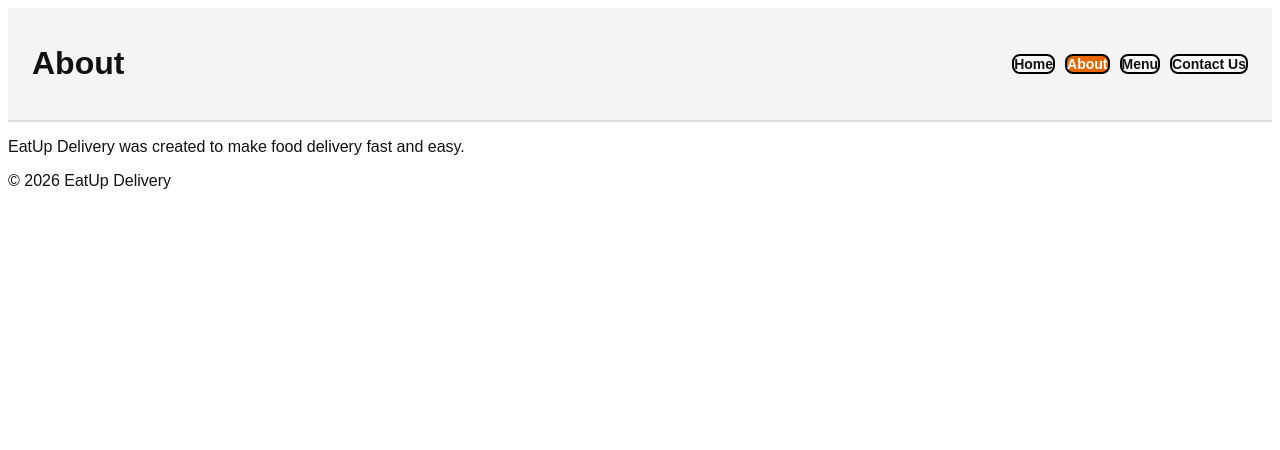
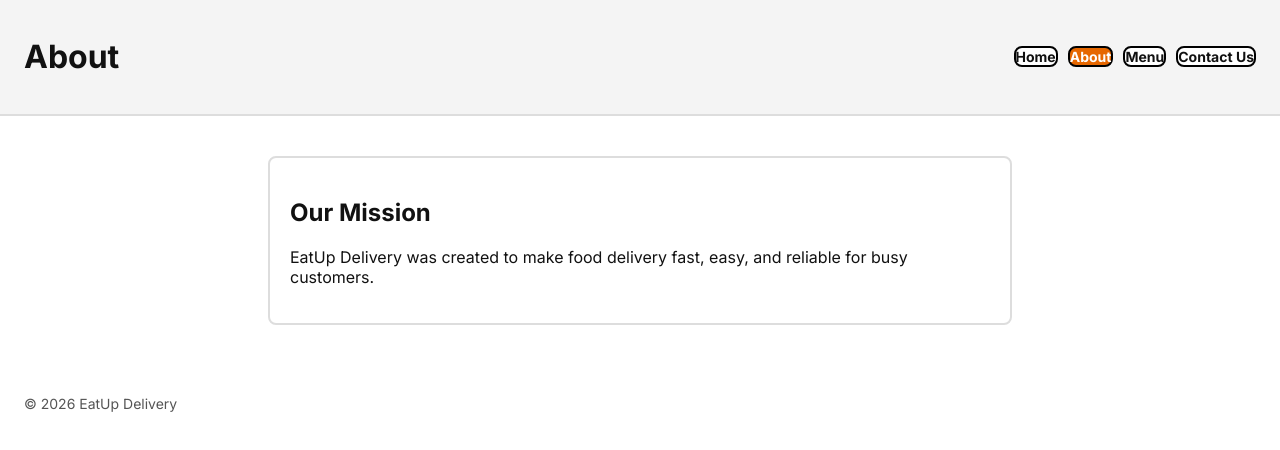
Before and after one commit to IsaiahR26/CMPS-262, a plain HTML site: page Module_2/Assign2/about.html in a window 1280 px wide. Drawn offline with Linux system fonts and the light colour scheme.

Commit message:
worked on about page mission statement. worked on making the footer look cleaner. added more css styling

```diff
--- a/Module_2/Assign2/about.html
+++ b/Module_2/Assign2/about.html
@@ -5,6 +5,7 @@
     <meta name="viewport" content="width=device-width, intitial-scale=1" />
     <title>EatUp Delivery</title>
     <link rel="stylesheet" href="styles.css" />
+    <link href="https://fonts.googleapis.com/css2?family=Inter:wght@400;600;700&display=swap" rel="stylesheet">
 </head>
 <body>
      <header class="site-header">
@@ -17,11 +18,16 @@
         </nav>
     </header>
 
+     <!-- mission statemtent for the about page -->
+
      <main class="about-main">
-        <p>EatUp Delivery was created to make food delivery fast and easy.</p>
+        <article class="about-article">
+            <h2>Our Mission</h2>
+            <p>EatUp Delivery was created to make food delivery fast, easy, and reliable for busy customers.</p>
+        </article>
     </main>
 
-    <footer>
+    <footer class="site-footer">
         <p>&copy; 2026 EatUp Delivery</p>
     </footer>
 
--- a/Module_2/Assign2/styles.css
+++ b/Module_2/Assign2/styles.css
@@ -1,8 +1,10 @@
 body {
-    font-family: Arial, helvetica, sans-serif;
+    font-family: 'Inter', Arial, helvetica, sans-serif;
     color: #111;
+    margin: 0;
 }
 
+/* css styling for hero section */
 
 .hero {
     background-size: cover;
@@ -36,6 +38,9 @@ body {
     transform: translateY(-2px);
 }
 
+
+/* css styling for menu page */
+
 .menu-main {
     max-width: 320px;
     margin: 40px auto;
@@ -59,6 +64,29 @@ body {
     font-weight: bold;
 
 }
+
+/* styling for menu table */
+
+.menu-table {
+    width: 100%;
+    max-width: 700px;
+    margin: 40px auto;
+    border-collapse: collapse;
+    background: #fff;
+    border: 2px solid #000;
+}
+
+.menu-table th, .menu-table td {
+    padding: 12px 14px;
+    border: 1px solid #000;
+    text-align: left;
+}
+
+.menu-table th {
+
+    background: #f4f4f4;
+}
+
 
 /* header and tab navigation */
 
@@ -103,28 +131,6 @@ body {
     color: #fff;
 }
 
-/* styling for menu table */
-
-.menu-table {
-    width: 100%;
-    max-width: 700px;
-    margin: 40px auto;
-    border-collapse: collapse;
-    background: #fff;
-    border: 2px solid #000;
-}
-
-.menu-table th, .menu-table td {
-    padding: 12px 14px;
-    border: 1px solid #000;
-    text-align: left;
-}
-
-.menu-table th {
-
-    background: #f4f4f4;
-}
-
 
 /* css styling for contact form */
 
@@ -143,6 +149,28 @@ body {
     border-radius: 6px;
 }
 
+
+/* css styling for about page */
+
+.about-article {
+    max-width: 700px;
+    margin: 40px auto;
+    padding: 20px;
+    background: #fff;
+    border: 2px solid #ddd;
+    border-radius: 8px;
+}
+
+
+/* css styling for footer */
+
+.site-footer {
+    padding: 16px 24px;
+    font-size: 14px;
+    color: #555;
+}
+
+
 /* basic media responsive for mobile devices */
 
 @media (max-width: 600px) {
```
Also changed, not shown: Module_2/Assign2/contact.html (+3 -2 lines), Module_2/Assign2/index.html (+4 -1 lines), Module_2/Assign2/menu.html (+4 -13 lines).
